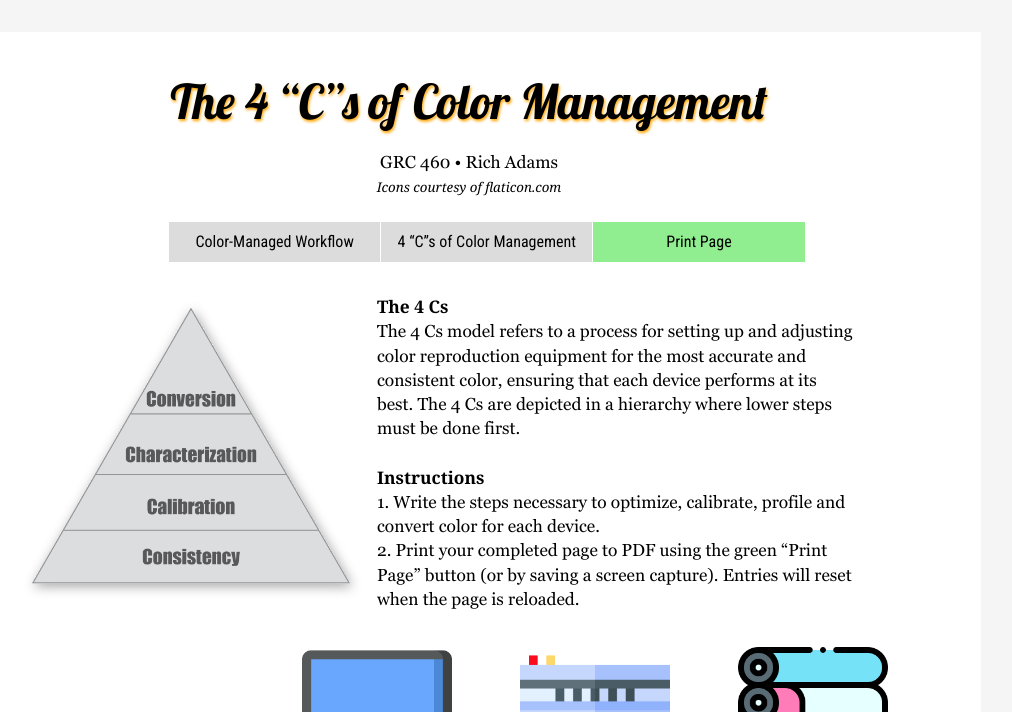
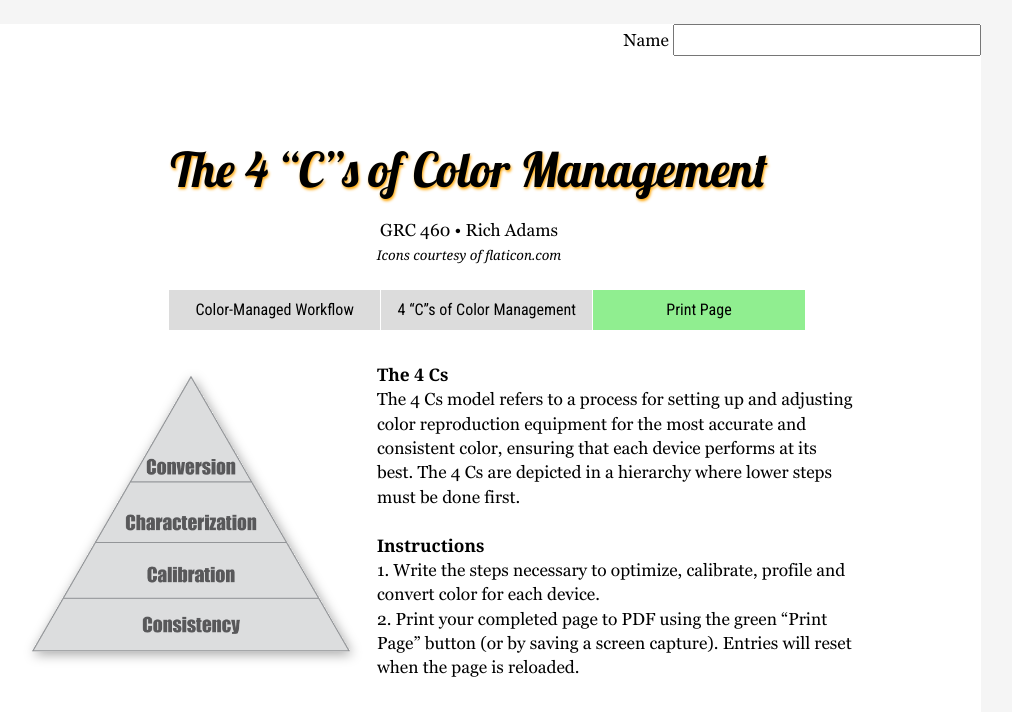
Before and after one commit to r3adams/grc420, a plain HTML site: page 4cs.html in a window 1280 px wide. Shown: the top 712 px of the page, without its empty margins (171-1183 px from the left). Drawn offline with Linux system fonts and the light colour scheme.

Commit message:
Add files via upload

```diff
--- a/4cs.html
+++ b/4cs.html
@@ -25,7 +25,7 @@
         font: 36pt/1.4em Lobster;
         text-align: center;
         text-shadow: 1px 2px 3px orange;
-        padding-top: 36px;
+        padding-top: 48px;
     } h2 {
         font: bold 14pt/1.2em 'Roboto Condensed';
         display: inline-block;
@@ -65,6 +65,13 @@
         width: 200px;
         height: 5em;
         font: 13pt/1.2em Georgia;
+    } input {
+        width: 300px;
+        font: 14pt/1.4em Georgia;
+    } #name {
+        margin: 0; padding: 0;
+        text-align: right;
+        width: 1024px;
     } #cs {
         width: 324px;
         float: left;
@@ -99,6 +106,7 @@
 
 <body>
     <div id="page">
+    <p id="name">Name&nbsp;<input type="text"></p>
     <h1>The 4 &ldquo;C&rdquo;s of Color Management</h1>
     <p style="text-align: center; margin-top: -18px;">GRC 460 &bull; Rich Adams<br/>
     <i style="font: italic 10pt/1.4em Georgia;">Icons courtesy of flaticon.com</i></p>
```
Also changed, not shown: index.html (+6 -2 lines).
